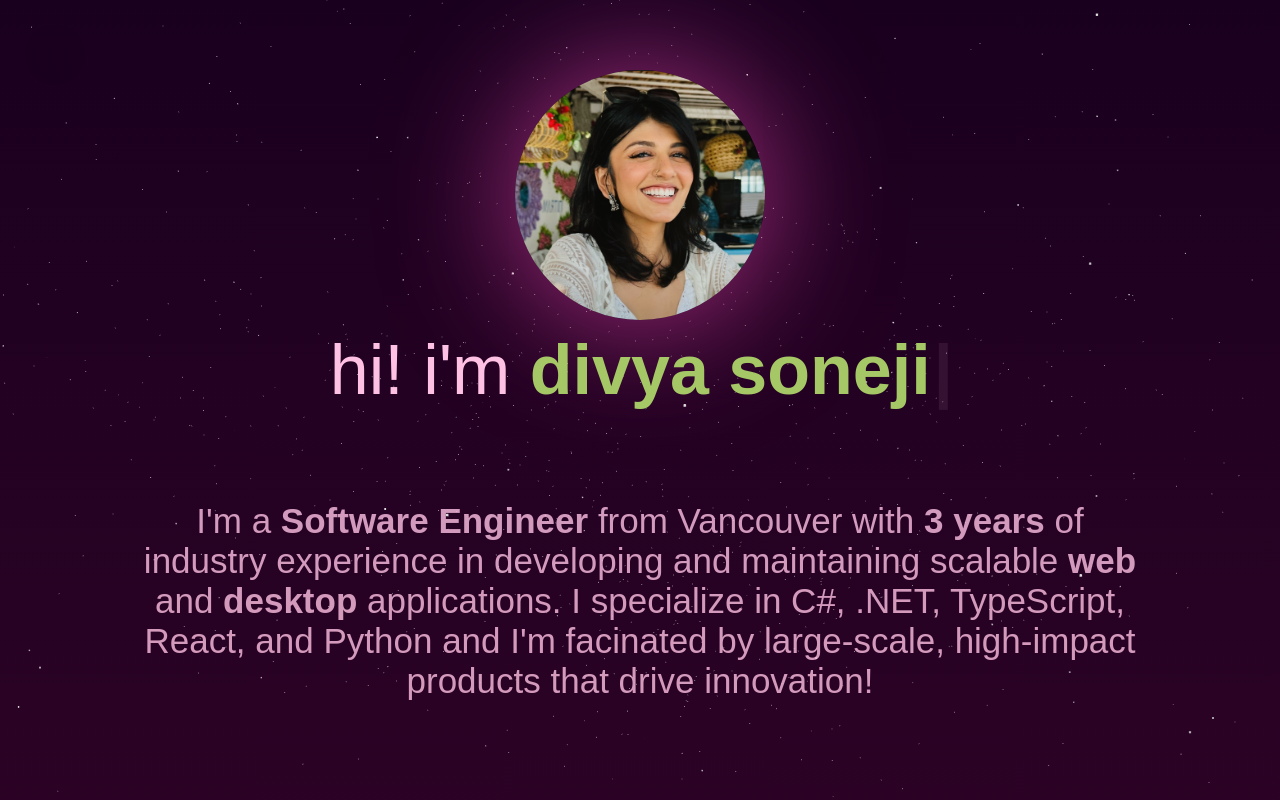
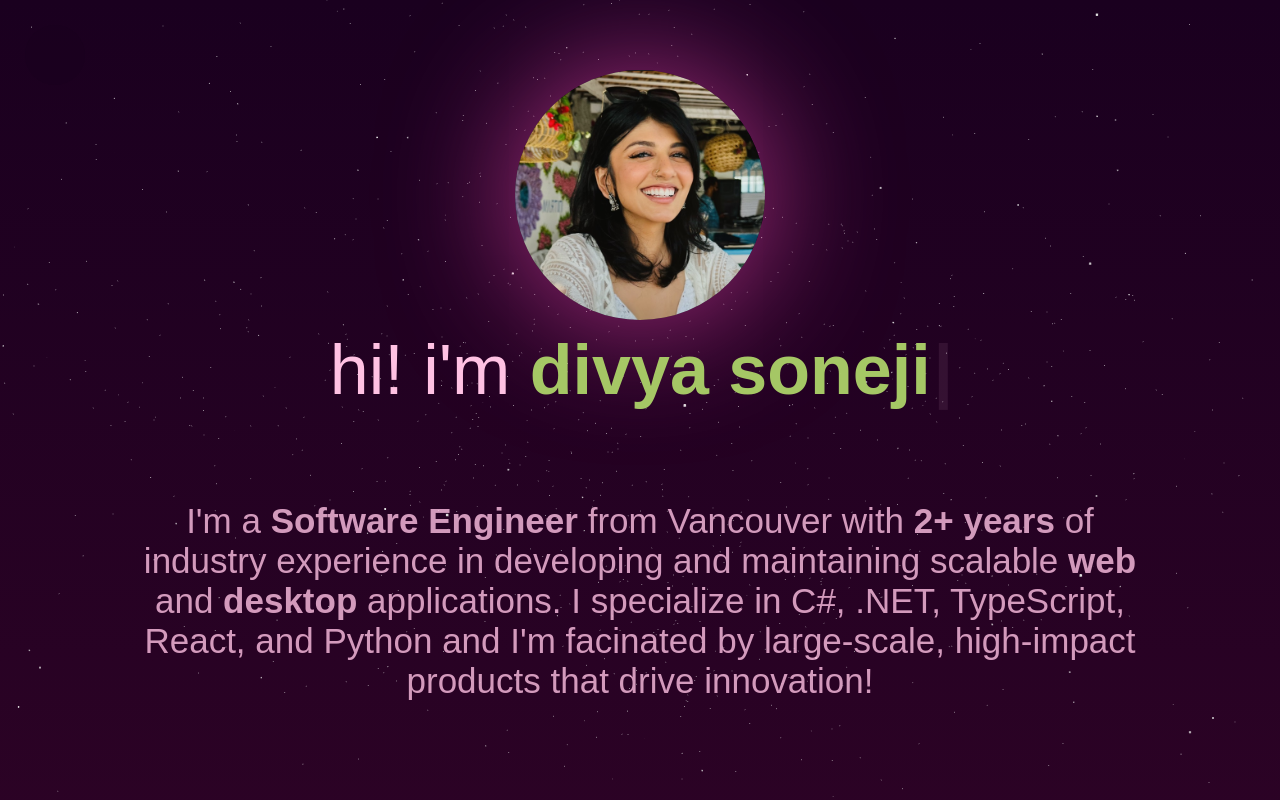
Before and after one commit to divyasoneji/Portfolio, a React (Vite) app: page / in a window 1280 px wide. Shown: the top 800 px of the page. Built offline with nearby package versions, Linux system fonts and the light colour scheme; some icons are missing; a web font is replaced by a local one.

Commit message:
Update Home Section

```diff
--- a/src/components/Home.tsx
+++ b/src/components/Home.tsx
@@ -71,7 +71,7 @@ export const Home = () => {
         </div>
         <div className="intro-description">
           I'm a<b> Software Engineer </b>from Vancouver with
-          <b> 3 years </b>of industry experience in developing and maintaining
+          <b> 2+ years </b>of industry experience in developing and maintaining
           scalable<b> web </b>and <b> desktop </b>
           applications. I specialize in C#, .NET, TypeScript, React, and Python
           and I'm facinated by large-scale, high-impact products that drive
```
